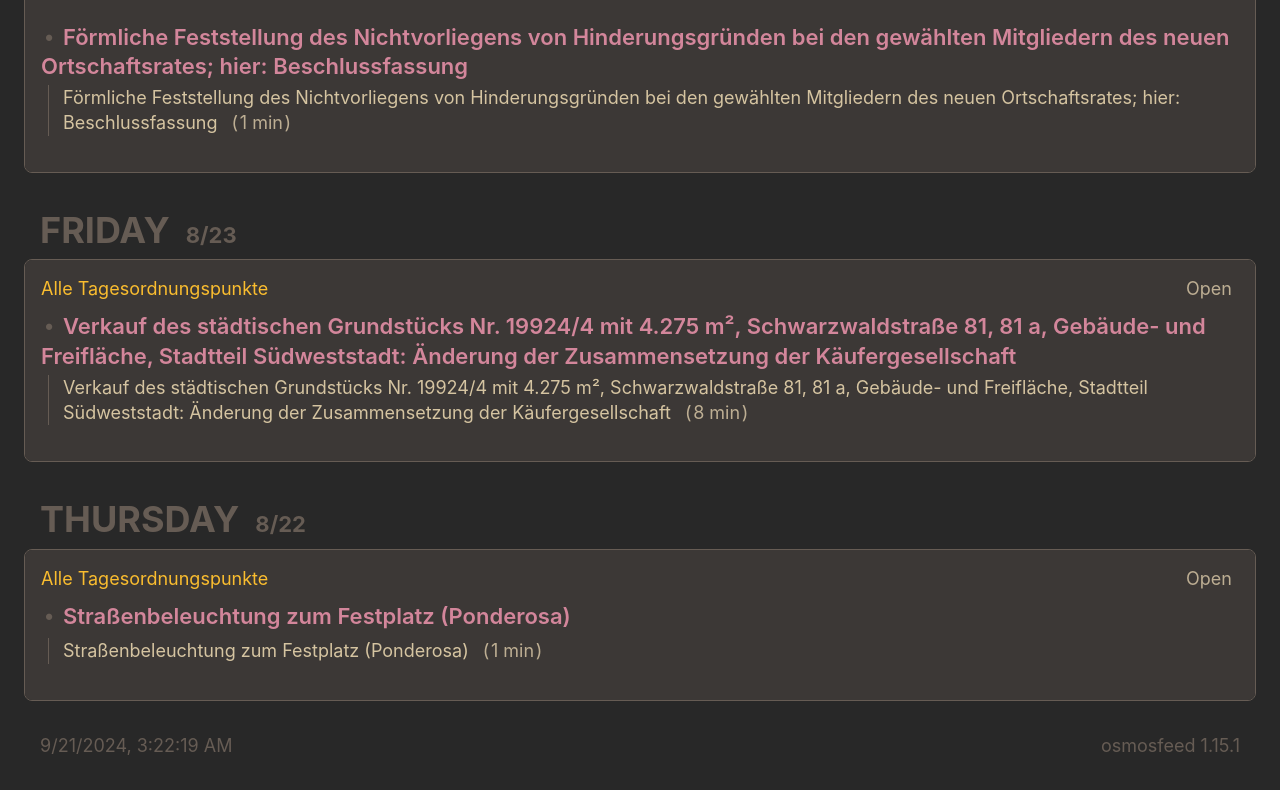
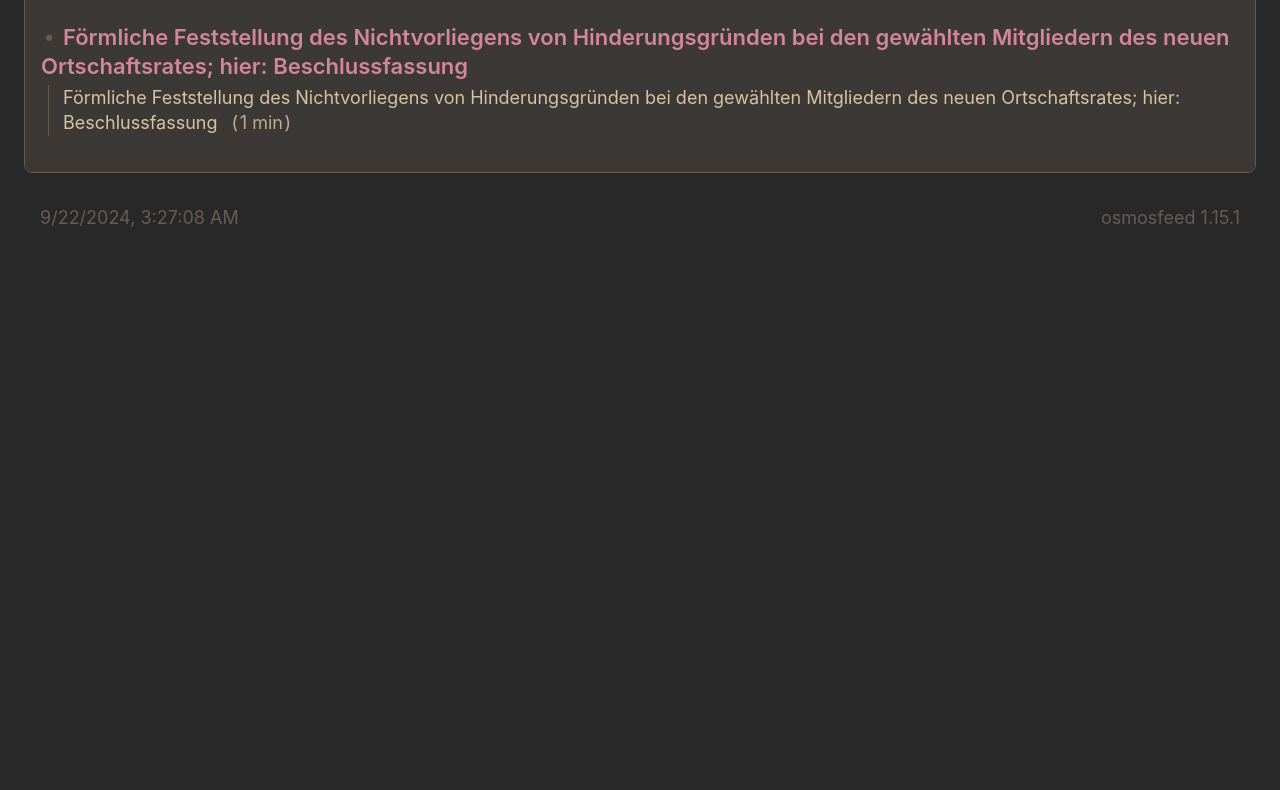
Before and after one commit to maxliesegang/karlsruhe-oparl-syndication-reader, a plain HTML site: page index.html in a window 1280 px wide. Shown: the part 6043-6833 px from the top of the page. After the commit the page ends 6305 px from the top, so only its background shows below. Drawn offline with Linux system fonts and the light colour scheme.

Commit message:
deploy: 2518d4c64e6b2039d204e54bcfd116b88da56636

```diff
--- a/index.html
+++ b/index.html
@@ -1195,104 +1195,10 @@
             </li>
         </ul>
       </section>
-      <section class="daily-content js-toggle-accordions-scope">
-        <h2 class="daily-heading">
-          <button
-            class="daily-heading-toggle"
-            data-action="toggle-accordions"
-            title="Click to toggle the day, Ctrl + click to toggle all."
-          >
-            <time class="daily-heading-toggle__weekday js-offset-weekday" data-offset-date=2024-08-23 datetime="2024-08-23T09:54:23.000Z">2024-08-23</time>
-            <time class="daily-heading-toggle__date js-offset-date" data-offset-date=2024-08-23 datetime="2024-08-23T09:54:23.000Z"></time>
-          </button>
-        </h2>
-        <ul class="sources card">
-            <li class="card__section">
-              <section class="js-toggle-accordions-scope">
-                <h3 class="source-heading">
-                  <button
-                    class="source-heading__name"
-                    data-action="toggle-accordions"
-                    title="Click to toggle the source, Ctrl + click to toggle all."
-                  >Alle Tagesordnungspunkte</button>
-                  <a class="source-heading__link" href="http://localhost:8080/">Open</a>
-                </h3>
-                <section class="articles-per-source">
-                    <article>
-                      <details
-                        class="article-expander"
-                        data-action="toggle-native-accordion"
-                        data-accordion-key="https://sitzungskalender.karlsruhe.de/db/ratsinformation/termin-9531#top19"
-                        open
-                      >
-                        <summary class="article-expander__title">Verkauf des städtischen Grundstücks Nr. 19924/4 mit 4.275 m², Schwarzwaldstraße 81, 81 a, Gebäude- und Freifläche, Stadtteil Südweststadt: Änderung der Zusammensetzung der Käufergesellschaft</summary>
-                        <a class="article-summary-link article-summary-box-outer" href="https://sitzungskalender.karlsruhe.de/db/ratsinformation/termin-9531#top19">
-                          <div class="article-summary-box-inner media-object">
-                            <span class="media-object__text">
-                              <span>Verkauf des städtischen Grundstücks Nr. 19924/4 mit 4.275 m², Schwarzwaldstraße 81, 81 a, Gebäude- und Freifläche, Stadtteil Südweststadt: Änderung der Zusammensetzung der Käufergesellschaft</span>
-                                &ensp;<span class="article-reading-time">(&hairsp;8
-                                  min&hairsp;)</span>
-                            </span>
-                          </div>
-                        </a>
-                      </details>
-                    </article>
-                </section>
-              </section>
-            </li>
-        </ul>
-      </section>
-      <section class="daily-content js-toggle-accordions-scope">
-        <h2 class="daily-heading">
-          <button
-            class="daily-heading-toggle"
-            data-action="toggle-accordions"
-            title="Click to toggle the day, Ctrl + click to toggle all."
-          >
-            <time class="daily-heading-toggle__weekday js-offset-weekday" data-offset-date=2024-08-22 datetime="2024-08-22T16:19:43.000Z">2024-08-22</time>
-            <time class="daily-heading-toggle__date js-offset-date" data-offset-date=2024-08-22 datetime="2024-08-22T16:19:43.000Z"></time>
-          </button>
-        </h2>
-        <ul class="sources card">
-            <li class="card__section">
-              <section class="js-toggle-accordions-scope">
-                <h3 class="source-heading">
-                  <button
-                    class="source-heading__name"
-                    data-action="toggle-accordions"
-                    title="Click to toggle the source, Ctrl + click to toggle all."
-                  >Alle Tagesordnungspunkte</button>
-                  <a class="source-heading__link" href="http://localhost:8080/">Open</a>
-                </h3>
-                <section class="articles-per-source">
-                    <article>
-                      <details
-                        class="article-expander"
-                        data-action="toggle-native-accordion"
-                        data-accordion-key="https://sitzungskalender.karlsruhe.de/db/ratsinformation/termin-9807#top3"
-                        open
-                      >
-                        <summary class="article-expander__title">Straßenbeleuchtung zum Festplatz (Ponderosa)</summary>
-                        <a class="article-summary-link article-summary-box-outer" href="https://sitzungskalender.karlsruhe.de/db/ratsinformation/termin-9807#top3">
-                          <div class="article-summary-box-inner media-object">
-                            <span class="media-object__text">
-                              <span>Straßenbeleuchtung zum Festplatz (Ponderosa)</span>
-                                &ensp;<span class="article-reading-time">(&hairsp;1
-                                  min&hairsp;)</span>
-                            </span>
-                          </div>
-                        </a>
-                      </details>
-                    </article>
-                </section>
-              </section>
-            </li>
-        </ul>
-      </section>
 
     <footer>
-      <a class="footer-link" href="https://github.com/maxliesegang/karlsruhe-oparl-syndication-reader/actions/runs/10969267475">
-        <time id="build-timestamp" datetime="2024-09-21T03:22:19.097Z">2024-09-21T03:22:19.097Z</time>
+      <a class="footer-link" href="https://github.com/maxliesegang/karlsruhe-oparl-syndication-reader/actions/runs/10977919020">
+        <time id="build-timestamp" datetime="2024-09-22T03:27:08.310Z">2024-09-22T03:27:08.310Z</time>
       </a>
       <a class="footer-link" href="https://github.com/osmoscraft/osmosfeed">osmosfeed 1.15.1</a>
     </footer>
```
Also changed, not shown: cache.json (+0 -20 lines), 1 other file.
